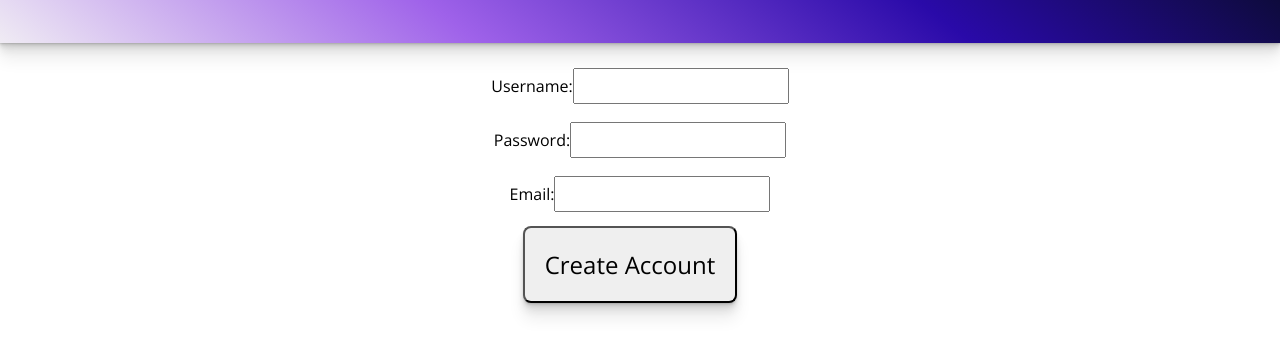
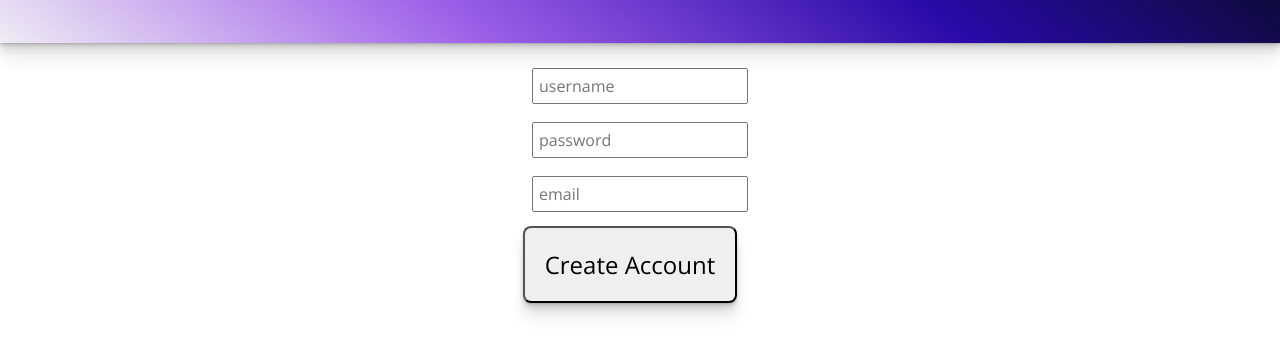
Before and after one commit to bmurcia94/CIS440_Build1, a website: page signuptest.html in a window 1280 px wide. Shown: the part 91-446 px from the top of the page. Drawn offline with nearby package versions, Linux system fonts and the light colour scheme.

Commit message:
Visual Update

```diff
--- a/signuptest.html
+++ b/signuptest.html
@@ -16,18 +16,15 @@
 <main>
     <form id="accountForm" action="/submit_form" method="POST">
         <div class="button-container">
-        <label for="userName">Username:</label>
-        <input class="inputfield" type="text" id="userName" name="userName" required><br><br>
+        <input class="inputfield" type="text" id="userName" name="userName" placeholder="username" required><br><br>
         </div>
 
         <div class="button-container">
-        <label for="userPassword">Password:</label>
-        <input class="inputfield" type="password" id="userPassword" name="userPassword" required><br><br>
+        <input class="inputfield" type="password" id="userPassword" name="userPassword" placeholder="password" required><br><br>
         </div>
 
         <div class="button-container">
-        <label for="userEmail">Email:</label>
-        <input class="inputfield" type="email" id="userEmail" name="userEmail" required><br><br>
+        <input class="inputfield" type="email" id="userEmail" name="userEmail" placeholder="email" required><br><br>
         </div>
 
         <div class="button-container">
```
